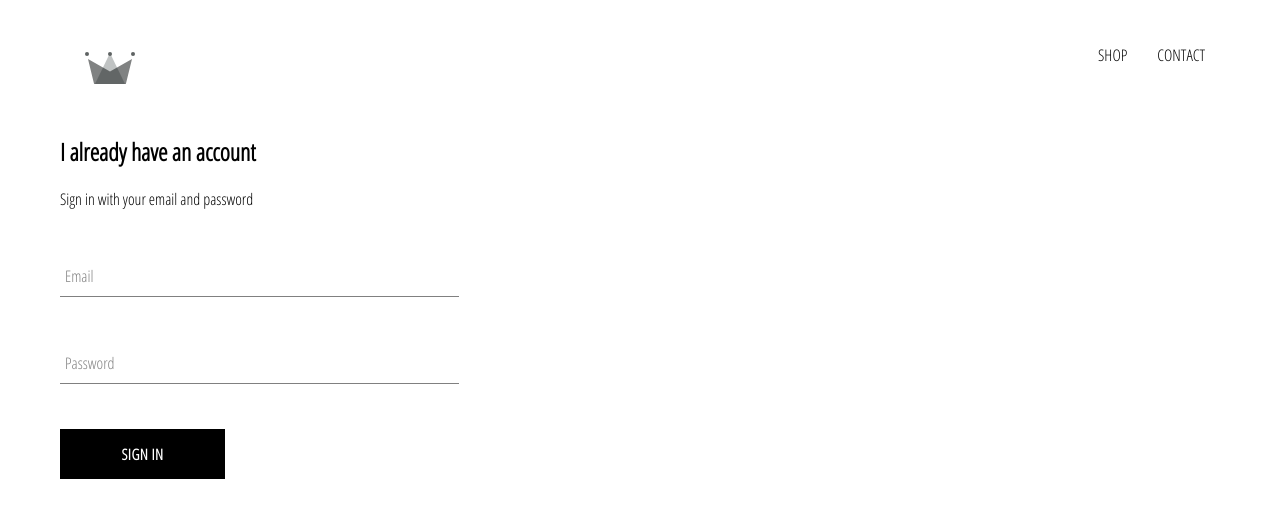
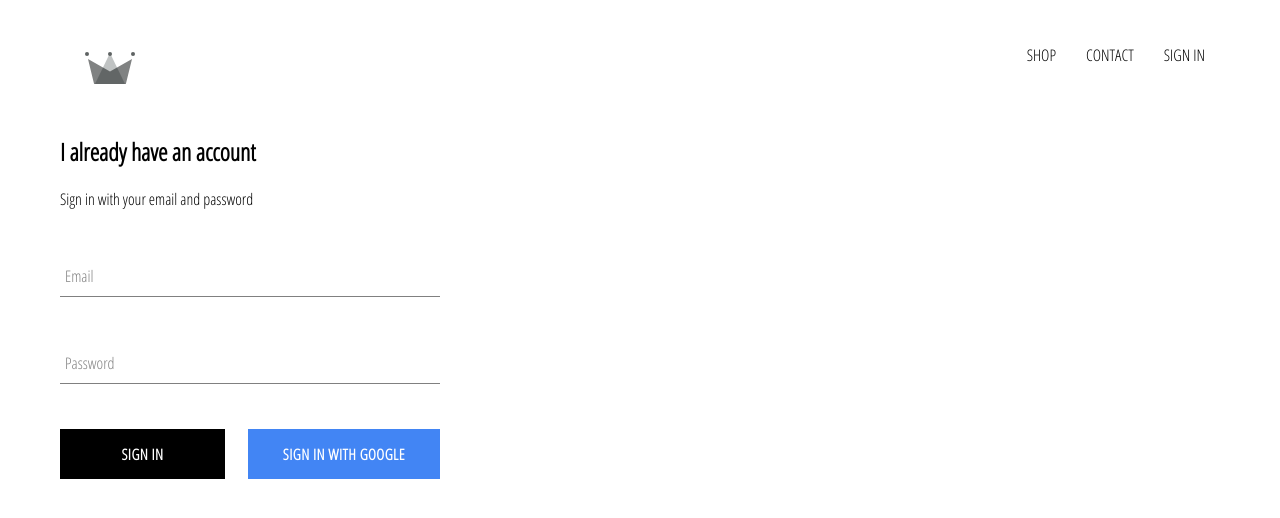
Before and after one commit to crawford134/crwn-clothing, a React (Create React App) app: page /signin in a window 1280 px wide. Shown: the top 518 px of the page. Built offline with nearby package versions, Linux system fonts and the light colour scheme; no server answers.

Commit message:
integrated firebase & created sign in page

```diff
--- a/package.json
+++ b/package.json
@@ -6,6 +6,7 @@
     "@testing-library/jest-dom": "^5.11.4",
     "@testing-library/react": "^11.1.0",
     "@testing-library/user-event": "^12.1.10",
+    "firebase": "^8.8.0",
     "node-sass": "^6.0.1",
     "react": "^17.0.2",
     "react-dom": "^17.0.2",
--- a/src/App.css
+++ b/src/App.css
@@ -7,3 +7,7 @@
     text-decoration: none;
     color: black;
 }
+
+*{
+    box-sizing: border-box;
+}
--- a/src/App.js
+++ b/src/App.js
@@ -7,11 +7,35 @@
 import ShopPage from './pages/shop/shop.component';
 import Header from './components/header/header.component';
 import SignInAndSignUpPage from './pages/sign-in-and-sign-up/sign-in-and-sign-up.component';
+import { auth } from './firebase/firebase.utils';
 
-function App() {
+class App extends React.Component {
+  constructor(){
+    super();
+
+    this.state = {
+      currentUser: null
+    }
+  }
+
+  unsubscribeFromAuth = null
+
+  componentDidMount() {
+    this.unsubscribeFromAuth = auth.onAuthStateChanged(user => {
+      this.setState({ currentUser: user });
+
+      console.log(user);
+    })
+  }
+
+  componentWillUnmount(){
+    this.unsubscribeFromAuth();
+  }
+
+  render(){
     return (
       <div>
-      <Header />
+        <Header currentUser={this.state.currentUser}/>
         <Switch>
           <Route exact path='/' component={ HomePage }/>
           <Route path='/shop' component={ ShopPage }/>
@@ -20,5 +44,6 @@
       </div>
     );
   }
+}
 
 export default App;
--- a/src/components/custom-button/custom-button.component.jsx
+++ b/src/components/custom-button/custom-button.component.jsx
@@ -2,8 +2,8 @@
 
 import './custom-button.styles.scss';
 
-const CustomButton = ({ children, ...otherProps }) => (
-    <button className='custom-button' {...otherProps}>
+const CustomButton = ({ children, isGoogleSignIn, ...otherProps }) => (
+    <button className={`${isGoogleSignIn ? 'google-sign-in' : ''} custom-button`} {...otherProps}>
         {children}
     </button>
 );
--- a/src/components/custom-button/custom-button.styles.scss
+++ b/src/components/custom-button/custom-button.styles.scss
@@ -20,4 +20,15 @@
         color: black;
         border: 1px solid black;
     }
+
+    &.google-sign-in{
+        background-color: #4285f4;
+        color: #fff;
+
+        &:hover{
+            background-color: #357ae8;
+            border: none;
+        }
+    }
+
 }
--- a/src/components/header/header.component.jsx
+++ b/src/components/header/header.component.jsx
@@ -1,11 +1,13 @@
 import React from 'react';
 import { Link } from 'react-router-dom';
+
+import { auth } from '../../firebase/firebase.utils';
 
 import { ReactComponent as Logo } from '../../assets/crown.svg';
 
 import './header.styles.scss';
 
-const Header = () => (
+const Header = ({ currentUser }) => (
     <div className='header'>
         <Link className='logo-container' to='/'>
             <Logo className='logo'/>
@@ -17,6 +19,13 @@
             <Link className='option' to='/shop'>
                 CONTACT
             </Link>
+            { currentUser ? (
+                <div className='option' onClick={()=> auth.signOut()}>
+                    SIGN OUT
+                </div>
+            ) : (
+                <Link className='option' to='/signin'>SIGN IN</Link>
+            )}
         </div>
     </div>
 );
--- a/src/components/header/header.styles.scss
+++ b/src/components/header/header.styles.scss
@@ -20,6 +20,7 @@
 
         .option{
             padding: 10px 15px;
+            cursor: pointer;
         }
     }
 }
--- a/src/components/sign-in/sign-in.component.jsx
+++ b/src/components/sign-in/sign-in.component.jsx
@@ -1,8 +1,11 @@
 import React from 'react';
 
 import './sign-in.styles.scss'
+
 import FormInput from '../form-input/form-input.component';
 import CustomButton from '../custom-button/custom-button.component';
+
+import { signInWithGoogle } from '../../firebase/firebase.utils';
 
 class SignIn extends React.Component{
     constructor(props){
@@ -49,8 +52,13 @@
                         label="Password"
                         required
                     />
-
-                    <CustomButton type="submit">Sign in</CustomButton>
+                    <div className="buttons">
+                        <CustomButton type="submit">Sign in</CustomButton>
+                        <CustomButton onClick={signInWithGoogle} isGoogleSignIn>
+                            {' '}
+                            Sign in with Google{' '}
+                        </CustomButton>
+                    </div>
                 </form>
             </div>
 
--- a/src/components/sign-in/sign-in.styles.scss
+++ b/src/components/sign-in/sign-in.styles.scss
@@ -1,9 +1,14 @@
 .sign-in {
-    width: 30vw;
+    width: 380px;
     display: flex;
     flex-direction: column;
 
     .title {
         margin: 10px 0;
     }
+
+    .buttons{
+        display: flex;
+        justify-content: space-between;
+    }
 }
--- /dev/null
+++ b/src/firebase/firebase.utils.js
@@ -0,0 +1,24 @@
+import firebase from 'firebase/app';
+import 'firebase/firestore';
+import 'firebase/auth';
+
+const config = {
+    apiKey: "AIzaSyCLKpet5F7rOWMe1aZcDXzuaXyhgO6qwAk",
+    authDomain: "ecommerce-db-56146.firebaseapp.com",
+    projectId: "ecommerce-db-56146",
+    storageBucket: "ecommerce-db-56146.appspot.com",
+    messagingSenderId: "339427338833",
+    appId: "1:339427338833:web:2c10f66a5927560564a670",
+    measurementId: "G-6L073BTGTB"
+};
+
+firebase.initializeApp(config);
+
+export const auth = firebase.auth();
+export const firestore = firebase.firestore();
+
+const provider = new firebase.auth.GoogleAuthProvider();
+provider.setCustomParameters({ prompt: 'select_account' });
+export const signInWithGoogle = () => auth.signInWithPopup(provider);
+
+export default firebase;
```
Also changed, not shown: 1 other file (tests, documents, lock files or other folders). Lines whose indentation alone changed are shown as unchanged.
